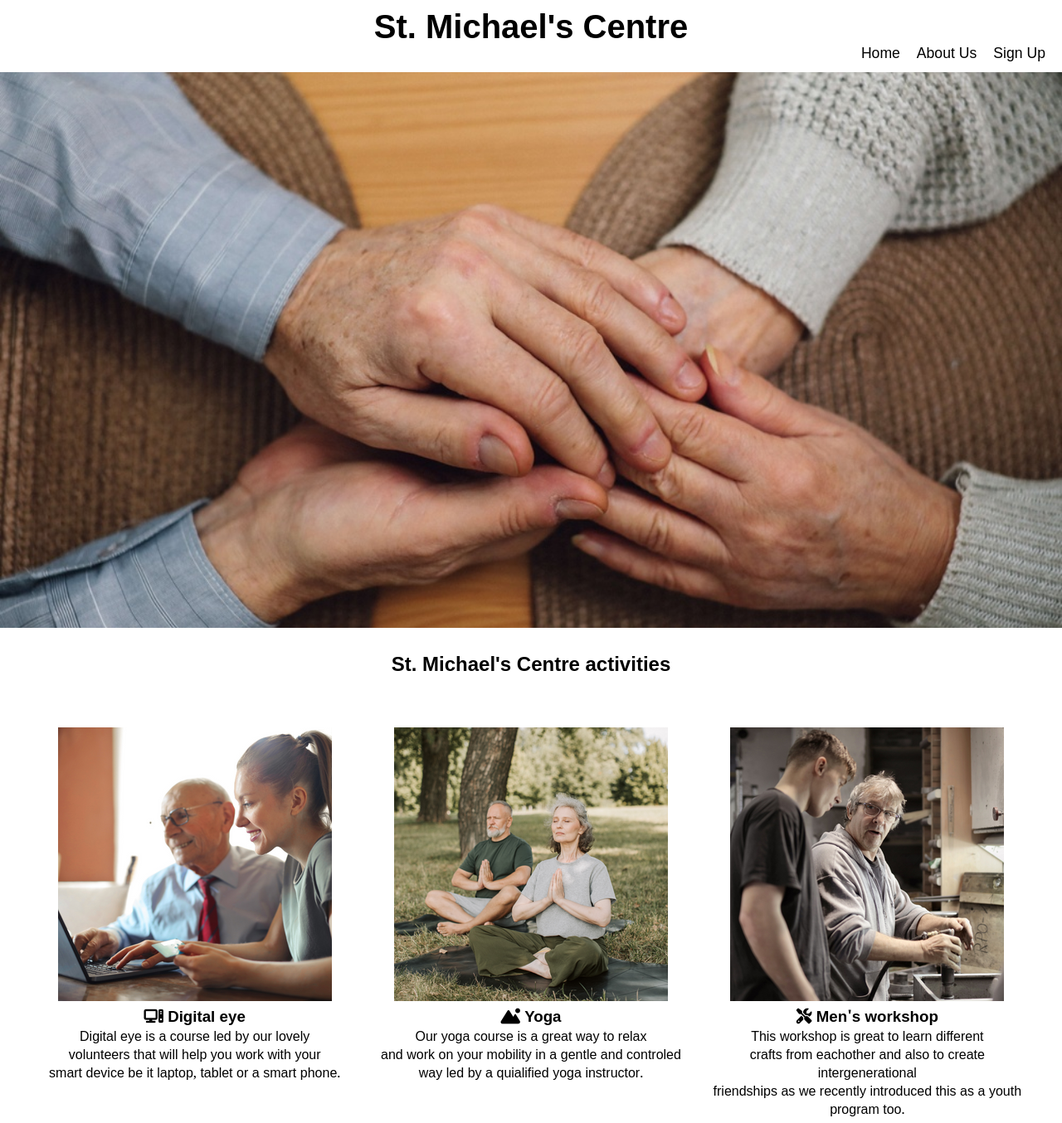
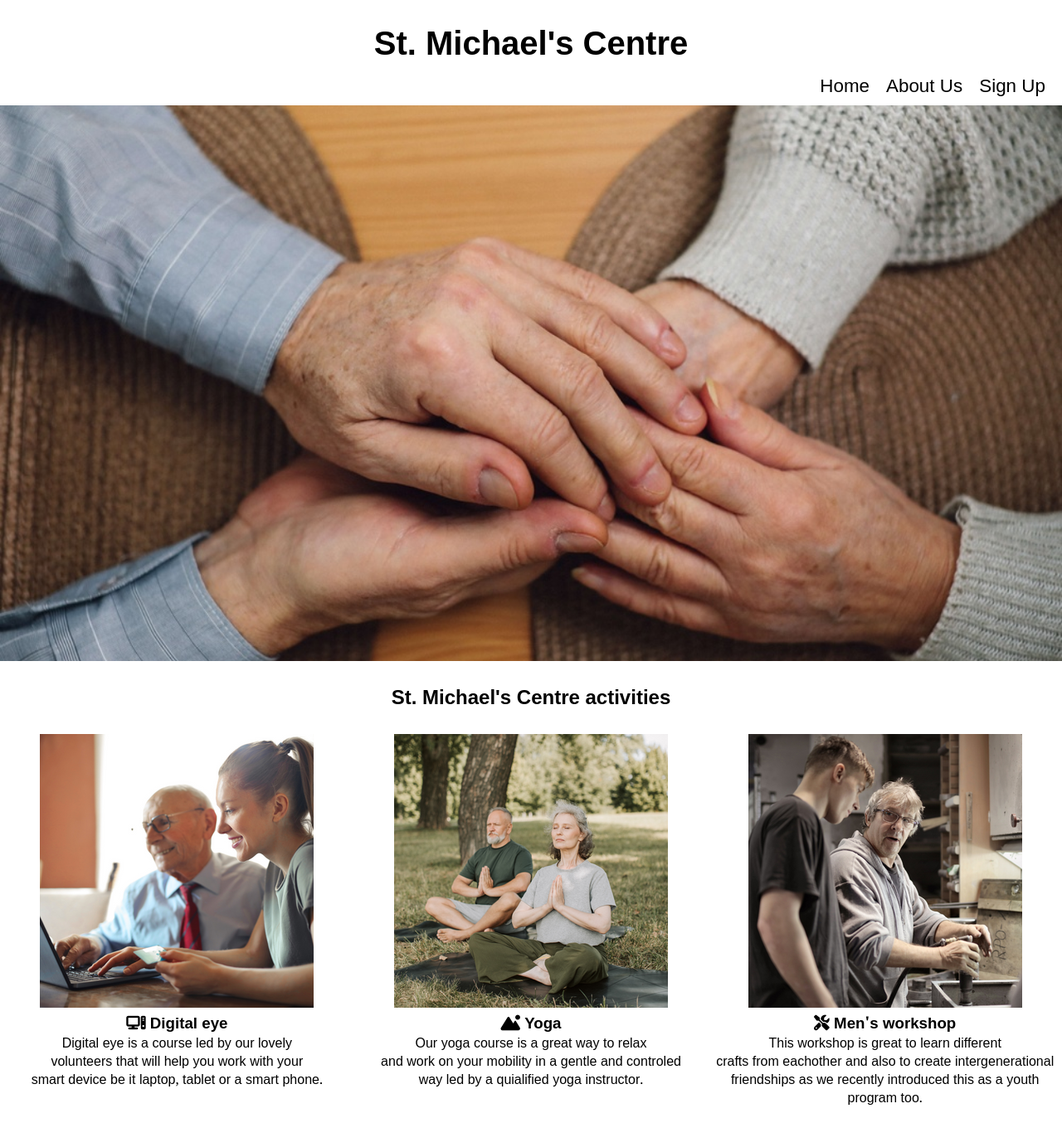
Before and after one commit to MRusinova/st-michaels, a plain HTML site: page index.html in a window 1280 px wide. Shown: the top 1354 px of the page at 83% size. Drawn offline with Linux system fonts and the light colour scheme; a web font is replaced by a local one.

Commit message:
Clean up unneeded code

```diff
--- a/assets/css/style.css
+++ b/assets/css/style.css
@@ -14,14 +14,14 @@ h1, h2 {
 
 #logo {
     text-align: center;
-    padding: 10px 30px;
+    padding: 30px 30px;
     font-size: 250%;
 }
 
 /* navigation links*/
 
 #menu {
-    font-size: 110%;
+    font-size: 140%;
 }
 
 #menu li {
@@ -60,17 +60,13 @@ h1, h2 {
 /* Activities*/
 
 #activities {
-
     text-align: center;
     padding: 30px 30px;
 }
 
 .activities-images {
-
     display: flex;
     flex-flow: row;
-    padding: 2rem 2rem;
-    margin: 0px 0px;
 }
 
 .activities-images > div {
@@ -133,8 +129,6 @@ li i {
 
 #sign {
     background-color: tan;
-
-
 }
 
 #submit {
```
Also changed, not shown: 1 other file.
